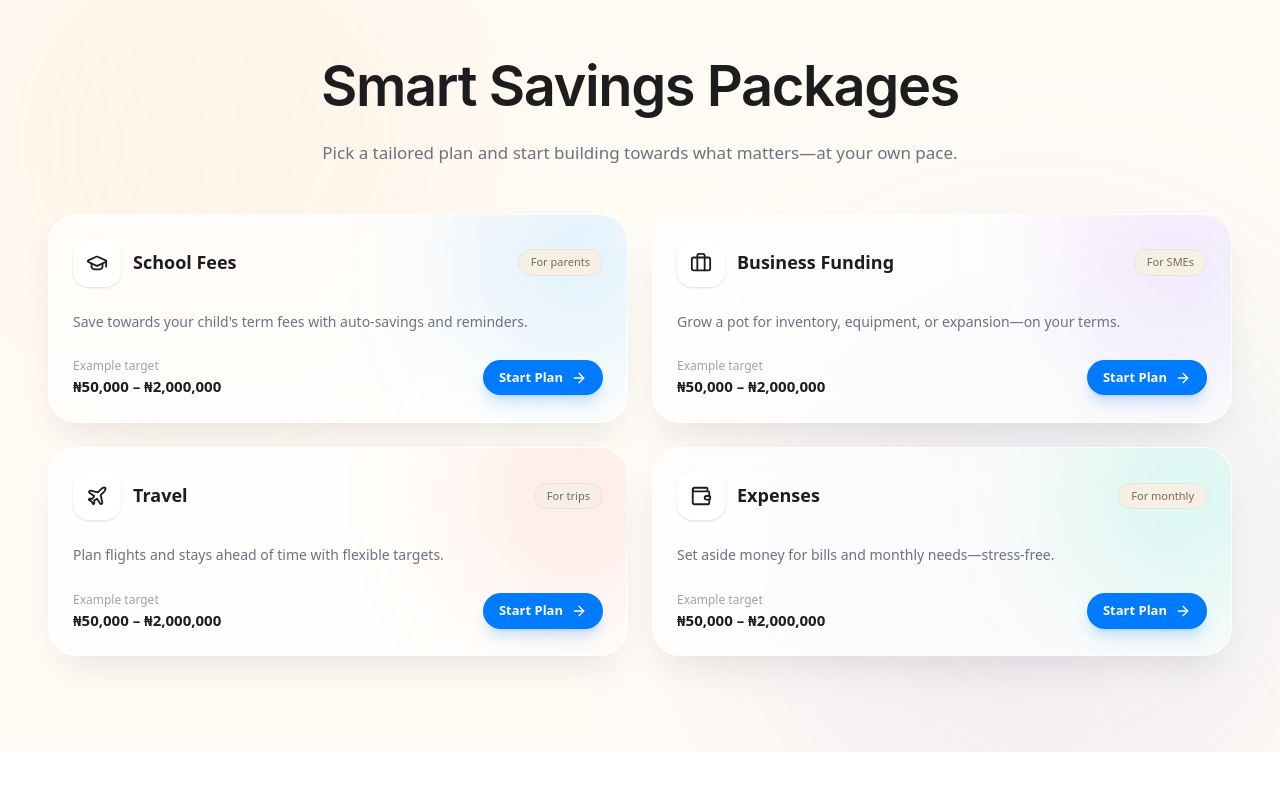
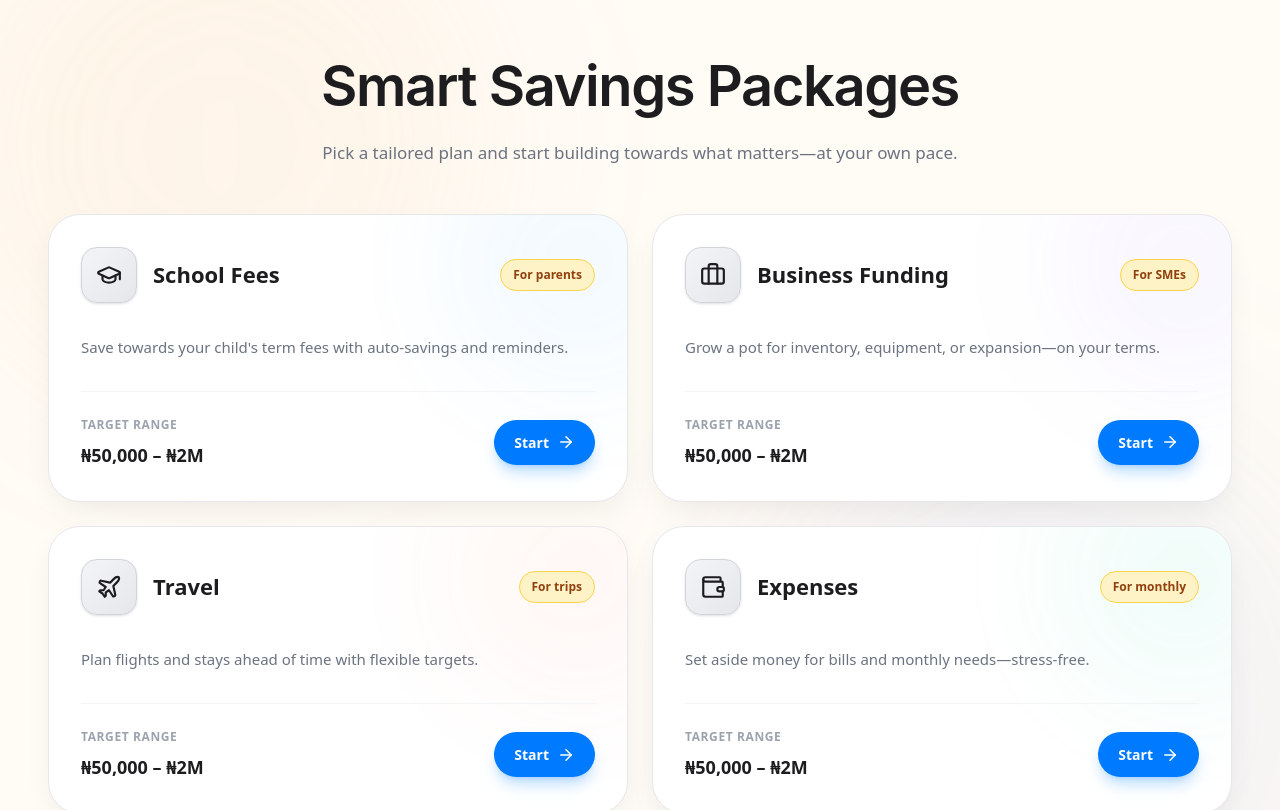
Before and after one commit to rwang297/winview, a React (Vite) app: page / in a window 1280 px wide. Shown: the part 1800-2610 px from the top of the page. Built offline with nearby package versions, Linux system fonts and the light colour scheme; no server answers.

Commit message:
Enhance savings cards with professional styling and improved typography

```diff
--- a/src/components/winview/SavingsPackagesSection.jsx
+++ b/src/components/winview/SavingsPackagesSection.jsx
@@ -67,44 +67,44 @@ export default function SavingsPackagesSection() {
             return (
               <div
                 key={card.key}
-                className="relative rounded-[28px] bg-white/70 backdrop-blur-xl border border-white/50 shadow-[0_20px_40px_-12px_rgba(0,0,0,0.1)] overflow-hidden group transition-all duration-300 ease-out hover:shadow-[0_30px_60px_-12px_rgba(0,0,0,0.15)] hover:scale-[1.02]"
+                className="relative rounded-[32px] bg-white backdrop-blur-xl border border-[#E5E7EB] shadow-[0_12px_32px_-8px_rgba(0,0,0,0.08)] overflow-hidden group transition-all duration-300 ease-out hover:shadow-[0_20px_48px_-12px_rgba(0,0,0,0.12)] hover:border-[#D1D5DB]"
               >
                 {/* Accent glow */}
                 <div
-                  className={`absolute -top-16 -right-16 w-56 h-56 bg-gradient-to-br ${accent} blur-3xl rounded-full`}
+                  className={`absolute -top-20 -right-20 w-64 h-64 bg-gradient-to-br ${accent} blur-3xl rounded-full opacity-40`}
                 />
 
-                <div className="p-6 relative z-10">
-                  <div className="flex items-center justify-between mb-6">
-                    <div className="flex items-center gap-3">
-                      <div className="w-12 h-12 rounded-2xl bg-white/80 border border-white/60 flex items-center justify-center shadow-sm">
-                        <Icon className="text-[#1D1D1F]" size={22} />
+                <div className="p-8 relative z-10">
+                  <div className="flex items-center justify-between mb-8">
+                    <div className="flex items-center gap-4">
+                      <div className="w-14 h-14 rounded-2xl bg-gradient-to-br from-[#F3F4F6] to-[#E5E7EB] border border-[#D1D5DB] flex items-center justify-center shadow-sm">
+                        <Icon className="text-[#1D1D1F]" size={26} />
                       </div>
-                      <h3 className="text-[18px] font-semibold text-[#1D1D1F]">{card.title}</h3>
+                      <h3 className="text-[22px] font-bold text-[#1D1D1F]">{card.title}</h3>
                     </div>
-                    <span className="text-[11px] px-3 py-1 rounded-full bg-[#F5EFE6] text-[#7A6A55] border border-[#E8E2D9]">
+                    <span className="text-[12px] px-3 py-1.5 rounded-full bg-[#FEF3C7] text-[#92400E] border border-[#FCD34D] font-semibold">
                       {chip}
                     </span>
                   </div>
 
-                  <p className="text-[14px] leading-relaxed text-[#6B7280] mb-6">
+                  <p className="text-[15px] leading-relaxed text-[#6B7280] mb-8 font-medium">
                     {card.description}
                   </p>
 
-                  <div className="flex items-center justify-between">
+                  <div className="flex items-center justify-between pt-6 border-t border-[#F3F4F6]">
                     <div>
-                      <p className="text-[12px] text-[#9CA3AF]">Example target</p>
-                      <p className="text-[15px] font-semibold text-[#1D1D1F]">
-                        ₦50,000 – ₦2,000,000
+                      <p className="text-[12px] text-[#9CA3AF] font-semibold uppercase tracking-wider">Target Range</p>
+                      <p className="text-[18px] font-bold text-[#1D1D1F] mt-2">
+                        ₦50,000 – ₦2M
                       </p>
                     </div>
 
                     <a
                       href="/open-account"
-                      className="inline-flex items-center gap-2 px-4 py-2 rounded-full bg-[#007AFF] text-white text-[13px] font-semibold shadow-lg shadow-[#007AFF]/20 hover:bg-[#0051D5] transition-all active:scale-95"
+                      className="inline-flex items-center gap-2 px-5 py-3 rounded-full bg-[#007AFF] text-white text-[14px] font-bold shadow-lg shadow-[#007AFF]/25 hover:bg-[#0051D5] hover:shadow-lg hover:shadow-[#0051D5]/30 transition-all active:scale-95"
                     >
-                      <span>Start Plan</span>
-                      <ArrowRight size={16} />
+                      <span>Start</span>
+                      <ArrowRight size={18} />
                     </a>
                   </div>
                 </div>
```
